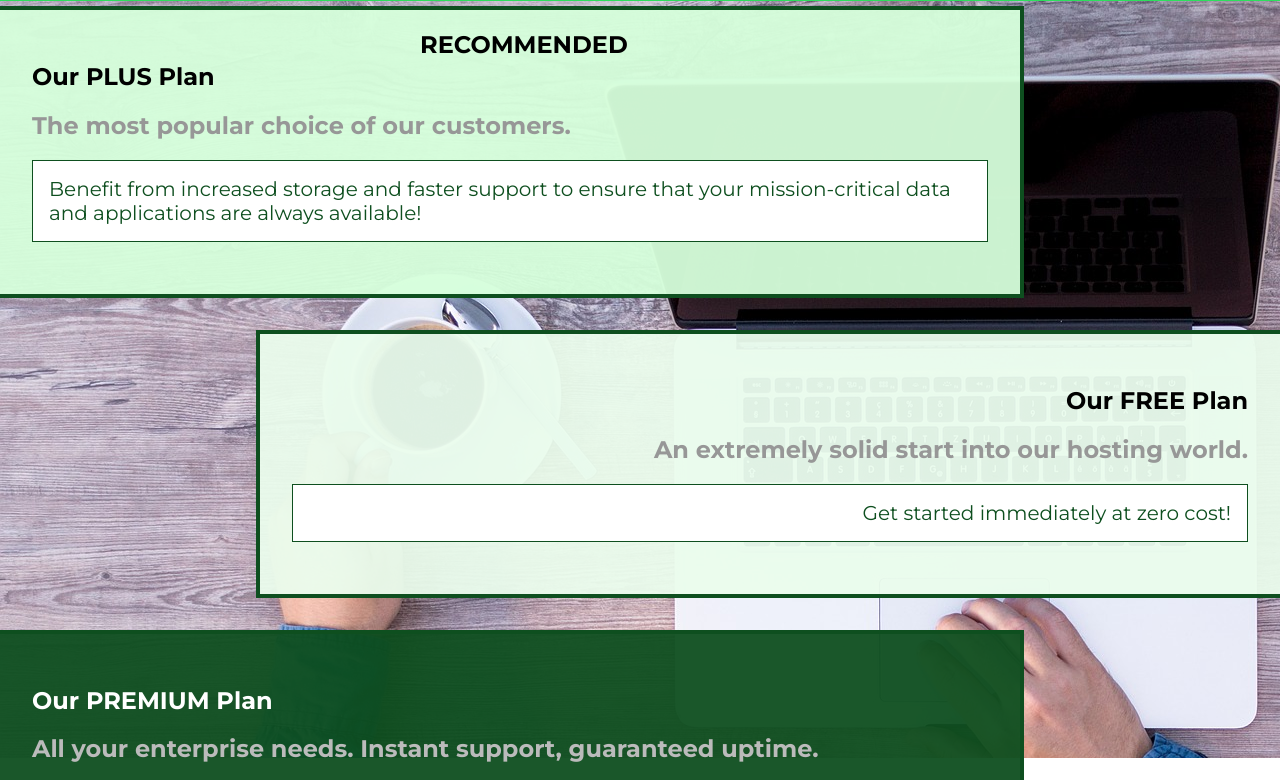
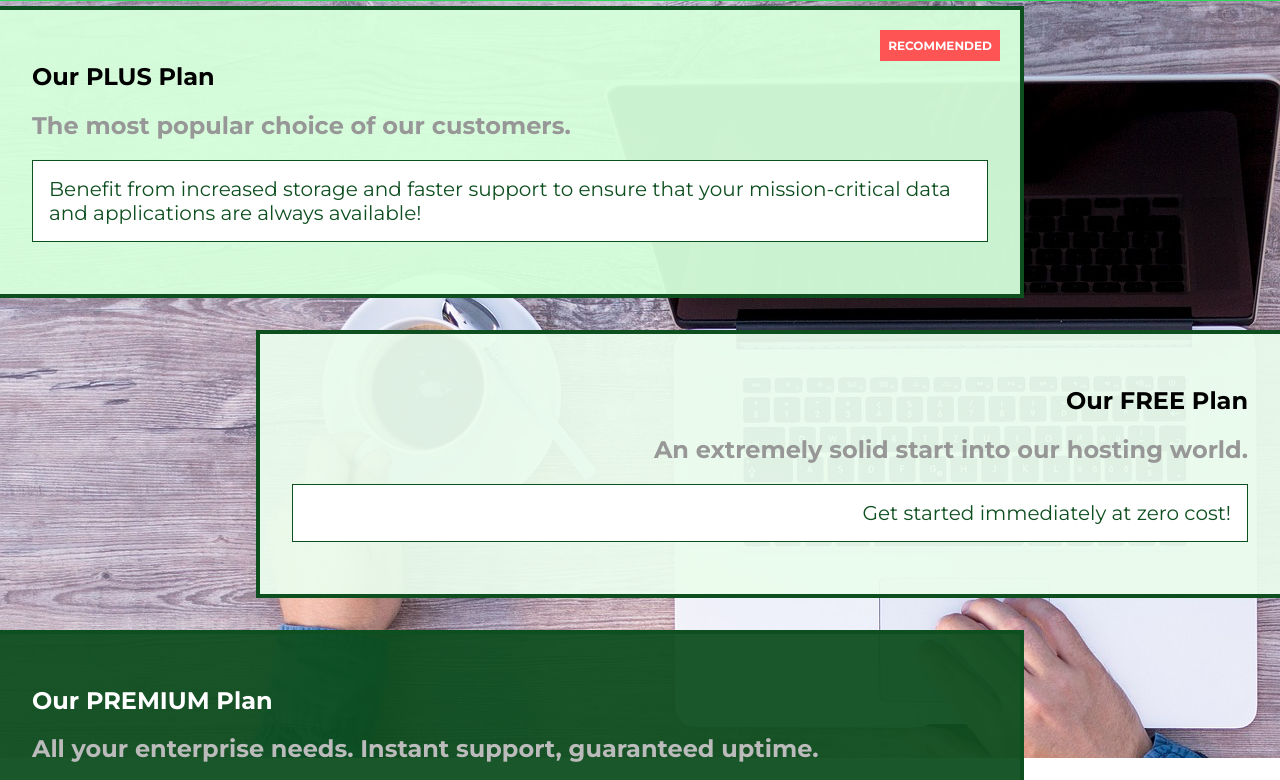
Before and after one commit to dsomleff/css-camp, a plain HTML site: page uHost/packages/index.html in a window 1280 px wide. Shown: the part 42-822 px from the top of the page. Drawn offline with Linux system fonts and the light colour scheme.

Commit message:
Badge Style & Position

```diff
--- a/uHost/packages/packages.css
+++ b/uHost/packages/packages.css
@@ -35,8 +35,12 @@ main {
 .package__badge {
   position: absolute;
   top: 0;
-  left: 400px;
+  right: 0;
   margin: 20px;
+  font-size: 12px;
+  color: white;
+  background: #ff5454;
+  padding: 8px;
 }
 
 .package__subtitle {
--- a/uHost/shared.css
+++ b/uHost/shared.css
@@ -15,6 +15,7 @@ body {
     position: fixed;
     background: #2ddf5c;
     padding: 8px 16px;
+    z-index: 1;
 }
 
 .main-header > div {
```
